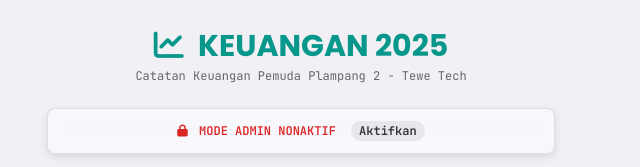
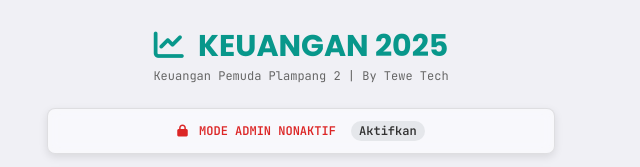
Before and after one commit to tewetech/keuanganplampang2, a plain HTML site: page index.html in a window 1280 px wide. Shown: the top 167 px of the page, 339-979 px from the left. Drawn offline with nearby package versions, Linux system fonts and the light colour scheme; no server answers.

Commit message:
Update index.html

```diff
--- a/index.html
+++ b/index.html
@@ -240,7 +240,7 @@
                 <i class="fas fa-chart-line mr-2"></i> KEUANGAN 2025
             </h1>
             <p class="text-[var(--text-subtle)] mt-1 font-['JetBrains_Mono',_monospace] text-xs">
-                Catatan Keuangan Pemuda Plampang 2 - Tewe Tech
+                Keuangan Pemuda Plampang 2 | By Tewe Tech
             </p>
         </header>
 
```
